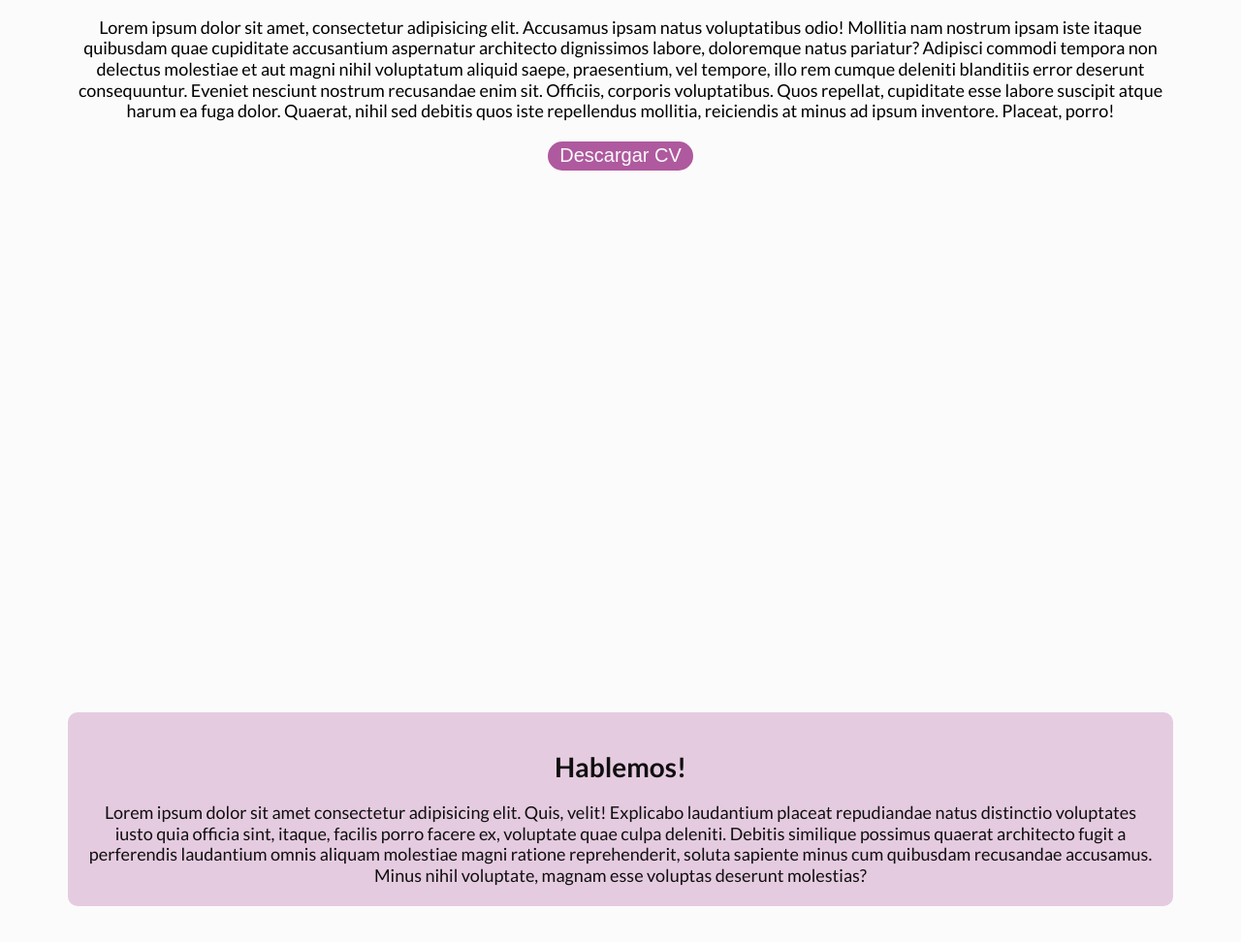
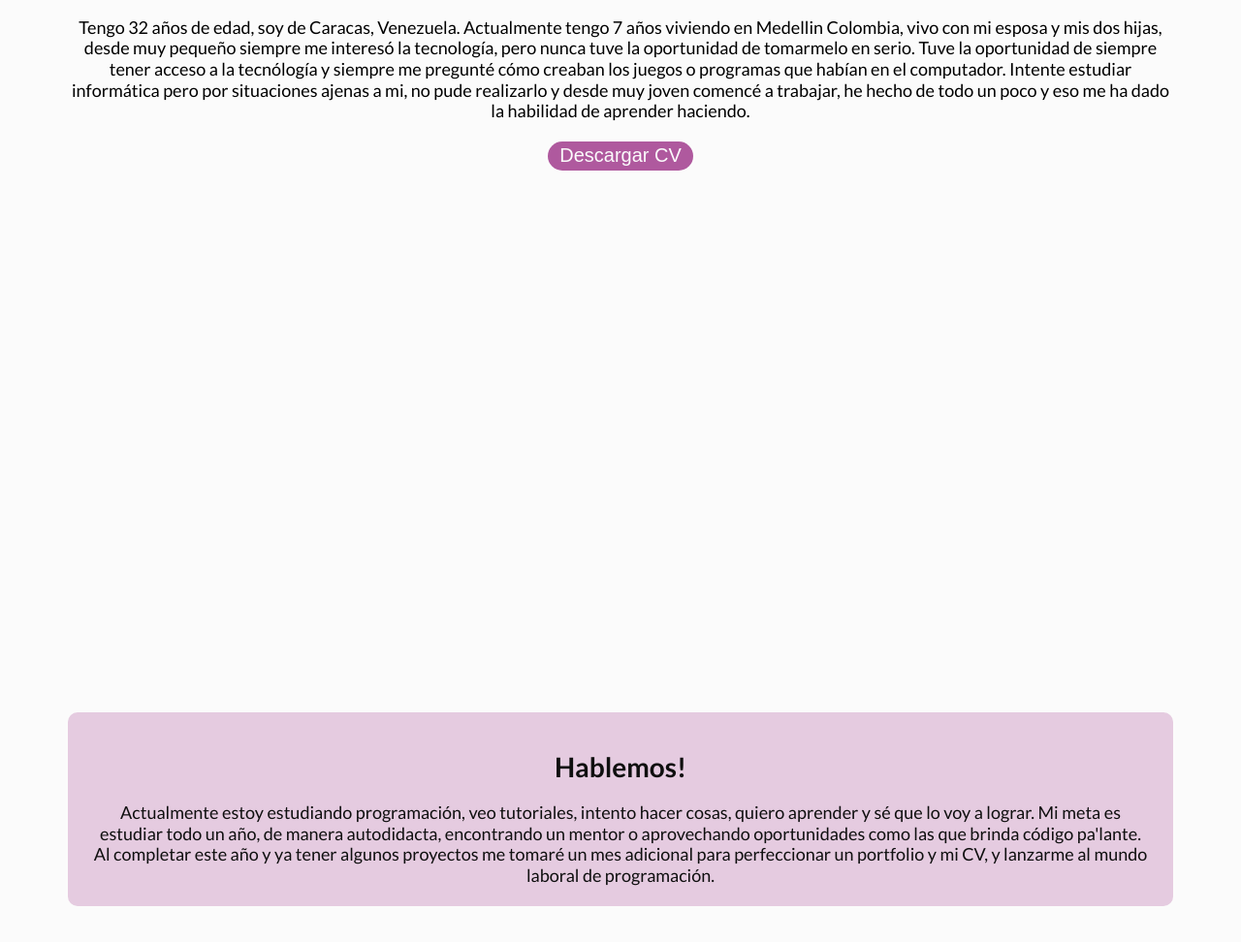
Before and after one commit to kstroDev/Proyecto-1-Jos--Castro, a plain HTML site: page index.html in a window 1280 px wide. Shown: the part 500-1472 px from the top of the page at 97% size. Drawn offline with Linux system fonts and the light colour scheme.

Commit message:
Personalización de parrafos

```diff
--- a/index.html
+++ b/index.html
@@ -36,9 +36,12 @@
 
             <article class="presentacion">
                 <h1>Hola! Soy José Castro</h1>
-                <p>Lorem ipsum dolor sit amet, consectetur adipisicing elit. Accusamus ipsam natus voluptatibus odio! Mollitia nam nostrum ipsam iste itaque quibusdam quae cupiditate accusantium aspernatur architecto dignissimos labore, doloremque natus pariatur?
+                <!-- <p>Lorem ipsum dolor sit amet, consectetur adipisicing elit. Accusamus ipsam natus voluptatibus odio! Mollitia nam nostrum ipsam iste itaque quibusdam quae cupiditate accusantium aspernatur architecto dignissimos labore, doloremque natus pariatur?
                 Adipisci commodi tempora non delectus molestiae et aut magni nihil voluptatum aliquid saepe, praesentium, vel tempore, illo rem cumque deleniti blanditiis error deserunt consequuntur. Eveniet nesciunt nostrum recusandae enim sit.
-                Officiis, corporis voluptatibus. Quos repellat, cupiditate esse labore suscipit atque harum ea fuga dolor. Quaerat, nihil sed debitis quos iste repellendus mollitia, reiciendis at minus ad ipsum inventore. Placeat, porro!</p>
+                Officiis, corporis voluptatibus. Quos repellat, cupiditate esse labore suscipit atque harum ea fuga dolor. Quaerat, nihil sed debitis quos iste repellendus mollitia, reiciendis at minus ad ipsum inventore. Placeat, porro!</p> -->
+
+                <p>Tengo 32 años de edad, soy de Caracas, Venezuela. Actualmente tengo 7 años viviendo en Medellin Colombia, vivo con mi esposa y mis dos hijas, desde muy pequeño siempre me interesó la tecnología, pero nunca tuve la oportunidad de tomarmelo en serio. Tuve la oportunidad de siempre tener acceso a la tecnólogía y siempre me pregunté cómo creaban los juegos o programas que habían en el computador. Intente estudiar informática pero por situaciones ajenas a mi, no pude realizarlo y desde muy joven comencé a trabajar, he hecho de todo un poco y eso me ha dado la habilidad de aprender haciendo.
+                </p>
             </article>
 
             <div class="bottom">
@@ -51,8 +54,10 @@
 
             <article class="contacto">
                 <h2>Hablemos!</h2>
-                <p>Lorem ipsum dolor sit amet consectetur adipisicing elit. Quis, velit! Explicabo laudantium placeat repudiandae natus distinctio voluptates iusto quia officia sint, itaque, facilis porro facere ex, voluptate quae culpa deleniti.
-                Debitis similique possimus quaerat architecto fugit a perferendis laudantium omnis aliquam molestiae magni ratione reprehenderit, soluta sapiente minus cum quibusdam recusandae accusamus. Minus nihil voluptate, magnam esse voluptas deserunt molestias?</p>
+                <!-- <p>Lorem ipsum dolor sit amet consectetur adipisicing elit. Quis, velit! Explicabo laudantium placeat repudiandae natus distinctio voluptates iusto quia officia sint, itaque, facilis porro facere ex, voluptate quae culpa deleniti.
+                Debitis similique possimus quaerat architecto fugit a perferendis laudantium omnis aliquam molestiae magni ratione reprehenderit, soluta sapiente minus cum quibusdam recusandae accusamus. Minus nihil voluptate, magnam esse voluptas deserunt molestias?</p> -->
+
+                <p>Actualmente estoy estudiando programación, veo tutoriales, intento hacer cosas, quiero aprender y sé que lo voy a lograr. Mi meta es estudiar todo un año, de manera autodidacta, encontrando un mentor o aprovechando oportunidades como las que brinda código pa'lante. <br> Al completar este año y ya tener algunos proyectos me tomaré un mes adicional para perfeccionar un portfolio y mi CV, y lanzarme al mundo laboral de programación.  </p>
             </article>
 
             <div class="enlaces">
```
